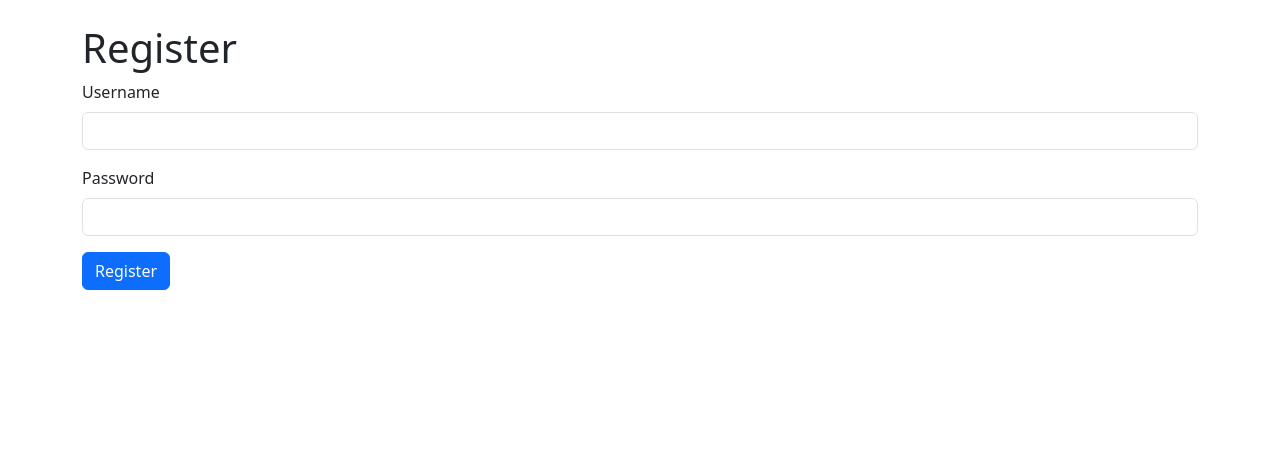
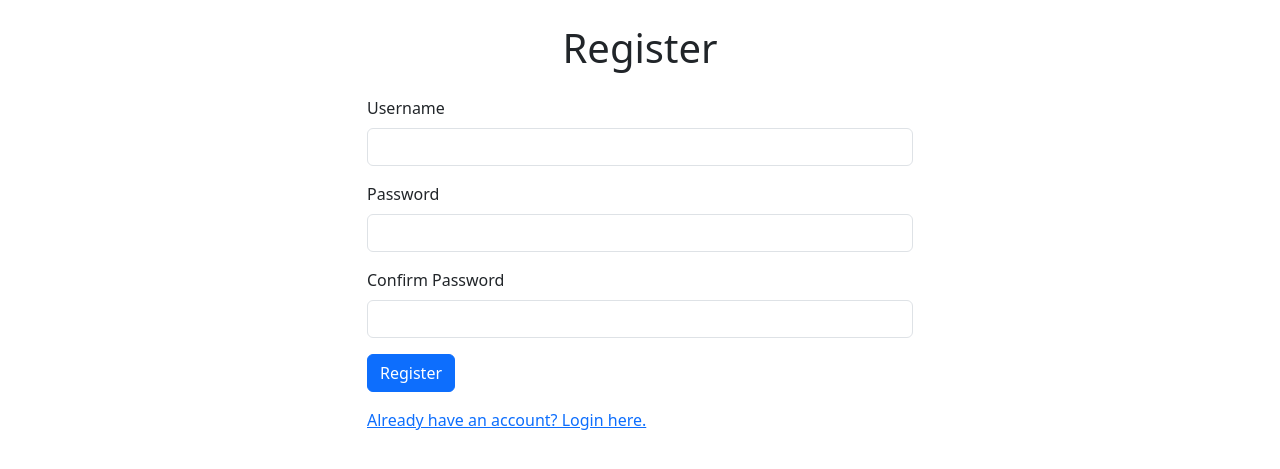
Before and after one commit to DevSecArs/practice-2025-1, a Flask app: template blockchain_frontend/templates/register.html in a window 1280 px wide. Shown: the part 56-525 px from the top of the page. Run offline with Flask 3, Linux system fonts and the light colour scheme; the template is opened without the code that fills it, so the values that code supplies are empty.

Commit message:
Добавлена авторизация в app.py и переделана структура в html файле

```diff
--- a/blockchain_frontend/app.py
+++ b/blockchain_frontend/app.py
@@ -29,6 +29,24 @@ def login():
             flash('Invalid username or password', 'danger')
 
     return render_template('login.html')
+
+@app.route('/register', methods=['GET', 'POST'])
+def register():
+    if request.method == 'POST':
+        username = request.form.get('username')
+        password = request.form.get('password')
+        confirm_password = request.form.get('confirm_password')
+
+        if password != confirm_password:
+            flash('Passwords do not match', 'danger')
+        elif username in users:
+            flash('Username already exists', 'danger')
+        else:
+            users[username] = {"password": password, "role": "user", "wallet": "NewWalletAddress"}
+            flash('Registration successful! Please login.', 'success')
+            return redirect(url_for('login'))
+
+    return render_template('register.html')
 
 @app.route('/user', methods=['GET', 'POST'])
 def user_dashboard():
--- a/blockchain_frontend/templates/register.html
+++ b/blockchain_frontend/templates/register.html
@@ -1,16 +1,29 @@
 {% extends "base.html" %}
+
 {% block title %}Register{% endblock %}
+
 {% block content %}
-<h1>Register</h1>
-<form action="/register" method="POST">
+<div class="row justify-content-center">
+    <div class="col-md-6">
+        <h1 class="text-center mb-4">Register</h1>
+        <form method="POST">
             <div class="mb-3">
                 <label for="username" class="form-label">Username</label>
-        <input type="text" id="username" name="username" class="form-control" required>
+                <input type="text" class="form-control" id="username" name="username" required>
             </div>
             <div class="mb-3">
                 <label for="password" class="form-label">Password</label>
-        <input type="password" id="password" name="password" class="form-control" required>
+                <input type="password" class="form-control" id="password" name="password" required>
+            </div>
+            <div class="mb-3">
+                <label for="confirm_password" class="form-label">Confirm Password</label>
+                <input type="password" class="form-control" id="confirm_password" name="confirm_password" required>
             </div>
             <button type="submit" class="btn btn-primary">Register</button>
         </form>
+        <div class="mt-3">
+            <a href="/login">Already have an account? Login here.</a>
+        </div>
+    </div>
+</div>
 {% endblock %}
```
Lines whose indentation alone changed are shown as unchanged.
